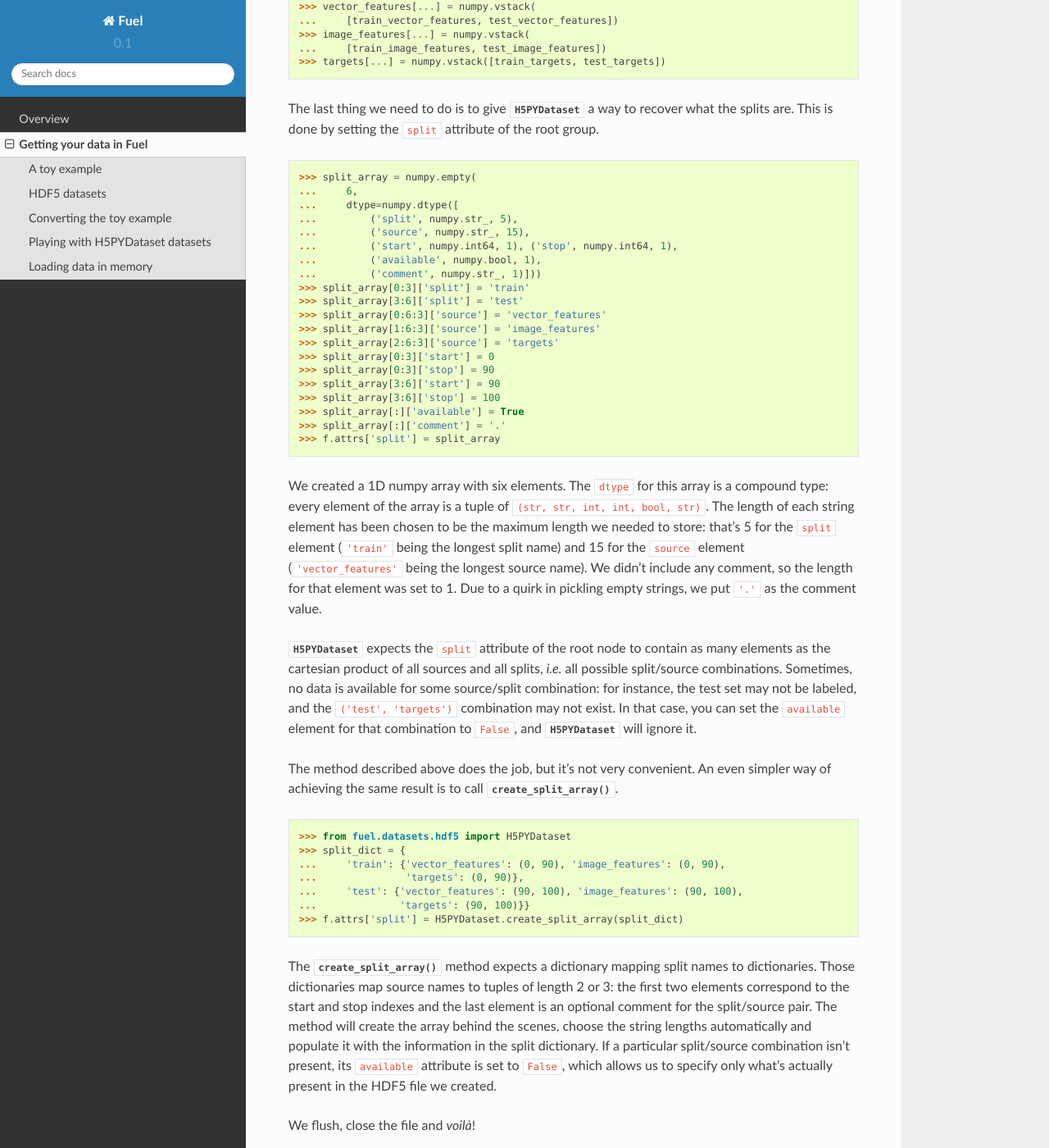
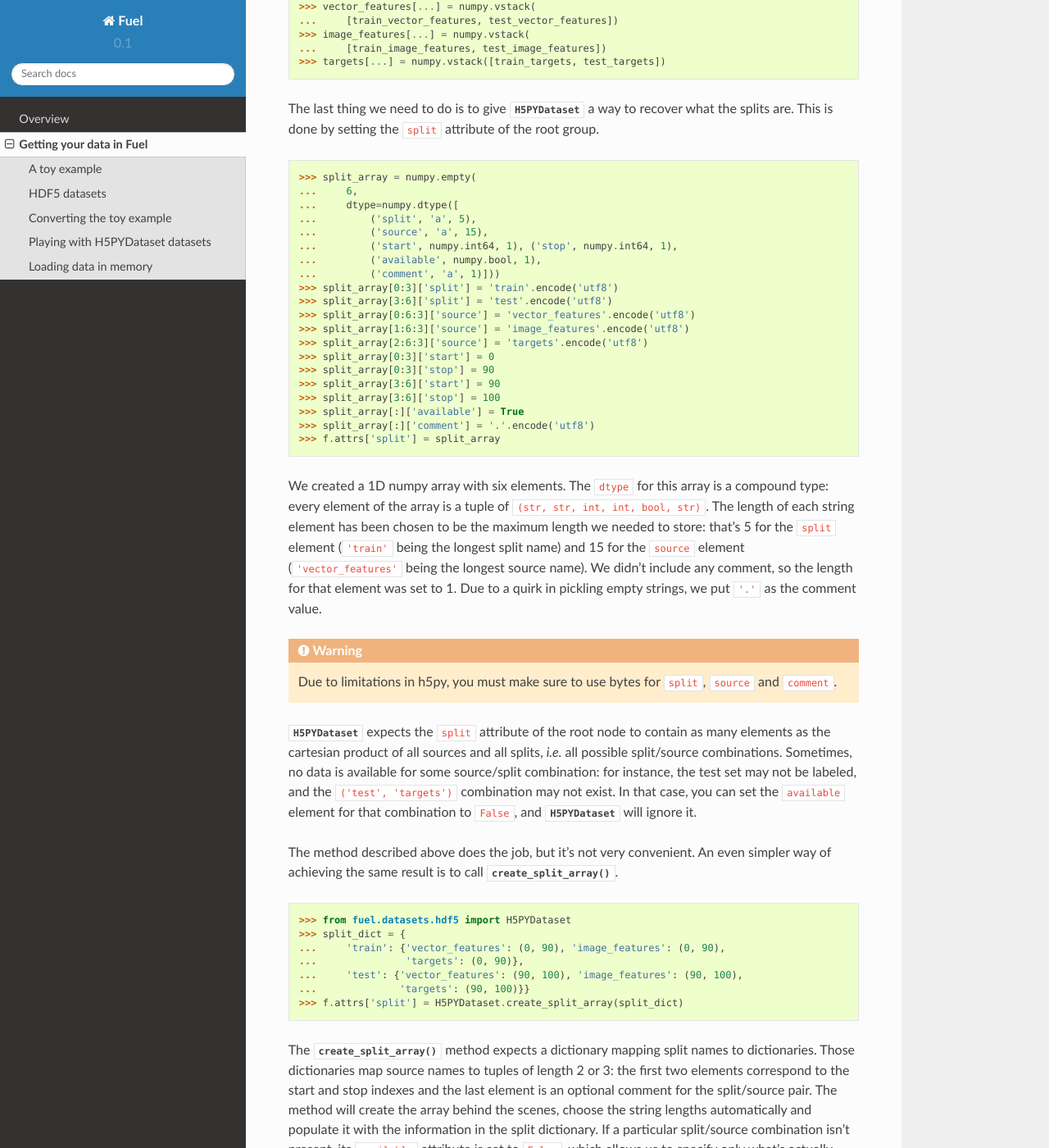
Before and after one commit to mila-iqia/fuel, a Sphinx documentation site: the page built from docs/h5py_dataset.rst, in a window 1280 px wide and 1400 px high, scrolled down 2267 px. Shown: the whole window at 82% size. Built offline with Sphinx 7.4.7 and the Read the Docs theme 2.0.0, drawn with Linux system fonts in a browser that asks for light colours.

Commit message:
Fix Python 3 issue with numpy.str_ dtype

```diff
--- a/docs/h5py_dataset.rst
+++ b/docs/h5py_dataset.rst
@@ -117,22 +117,22 @@ attribute of the root group.
 >>> split_array = numpy.empty(
 ...     6,
 ...     dtype=numpy.dtype([
-...         ('split', numpy.str_, 5),
-...         ('source', numpy.str_, 15),
+...         ('split', 'a', 5),
+...         ('source', 'a', 15),
 ...         ('start', numpy.int64, 1), ('stop', numpy.int64, 1),
 ...         ('available', numpy.bool, 1),
-...         ('comment', numpy.str_, 1)]))
->>> split_array[0:3]['split'] = 'train'
->>> split_array[3:6]['split'] = 'test'
->>> split_array[0:6:3]['source'] = 'vector_features'
->>> split_array[1:6:3]['source'] = 'image_features'
->>> split_array[2:6:3]['source'] = 'targets'
+...         ('comment', 'a', 1)]))
+>>> split_array[0:3]['split'] = 'train'.encode('utf8')
+>>> split_array[3:6]['split'] = 'test'.encode('utf8')
+>>> split_array[0:6:3]['source'] = 'vector_features'.encode('utf8')
+>>> split_array[1:6:3]['source'] = 'image_features'.encode('utf8')
+>>> split_array[2:6:3]['source'] = 'targets'.encode('utf8')
 >>> split_array[0:3]['start'] = 0
 >>> split_array[0:3]['stop'] = 90
 >>> split_array[3:6]['start'] = 90
 >>> split_array[3:6]['stop'] = 100
 >>> split_array[:]['available'] = True
->>> split_array[:]['comment'] = '.'
+>>> split_array[:]['comment'] = '.'.encode('utf8')
 >>> f.attrs['split'] = split_array
 
 We created a 1D numpy array with six elements. The ``dtype`` for this array
@@ -143,6 +143,11 @@ maximum length we needed to store: that's 5 for the ``split`` element
 (``'vector_features'`` being the longest source name). We didn't include any
 comment, so the length for that element was set to 1. Due to a quirk in pickling
 empty strings, we put ``'.'`` as the comment value.
+
+.. warning::
+
+    Due to limitations in h5py, you must make sure to use bytes for ``split``,
+    ``source`` and ``comment``.
 
 :class:`~.datasets.hdf5.H5PYDataset` expects the ``split`` attribute of the
 root node to contain as many elements as the cartesian product of all sources
```
Also changed, not shown: 1 other file.
